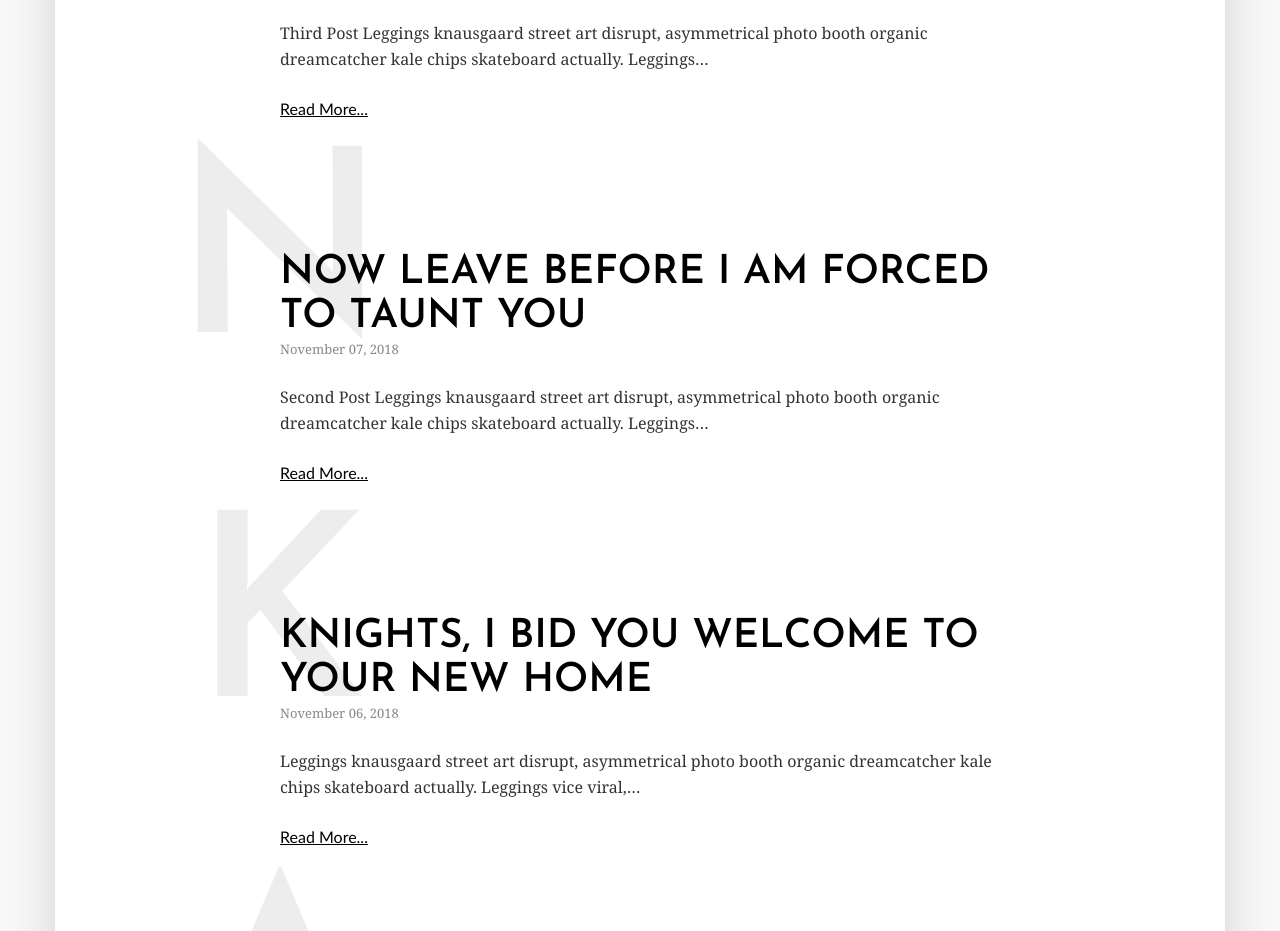
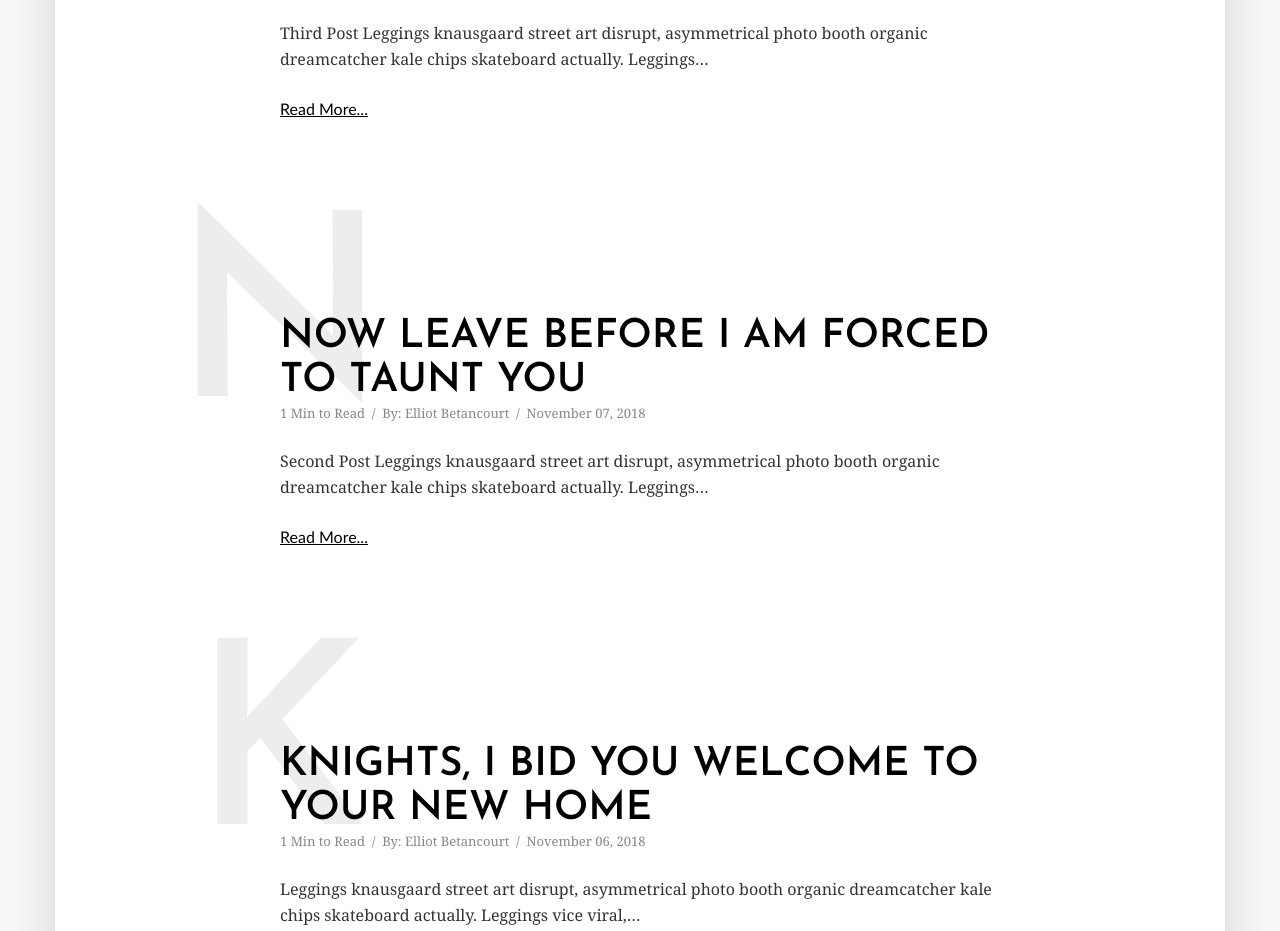
Before and after one commit to ebetancourt/elliotbetancourt.com-archive-gatsby, a Gatsby site: page / in a window 1280 px wide. Shown: the part 690-1621 px from the top of the page. Built offline with nearby package versions, Linux system fonts and the light colour scheme; Gatsby itself is replaced by a stand-in of ours; some packages are replaced by stand-ins of ours.

Commit message:
add byline kinda stuff

```diff
--- a/src/components/listing.js
+++ b/src/components/listing.js
@@ -14,6 +14,7 @@ const LISTING_QUERY = graphql`query BlogPostListing {
         node {
           id
           excerpt
+          timeToRead
           frontmatter {
             date(formatString: "MMMM DD, YYYY")
             title
@@ -36,7 +37,7 @@ const Listing = () => (
                     </Link>
                     <h3 className={styles.postLetter}>{node.frontmatter.title.slice(0, 1)}</h3>
                     <p className={styles.postMeta}>
-                        {node.frontmatter.date}
+                        {node.timeToRead} Min to Read&nbsp;&nbsp;/&nbsp;&nbsp;By: Elliot Betancourt&nbsp;&nbsp;/&nbsp;&nbsp;{node.frontmatter.date}
                     </p>
                     <p>{node.excerpt}</p>
                     <Link to={`/posts${node.frontmatter.slug}`} className={styles.readMoreLink}>Read More...</Link>
--- a/src/components/listing.module.scss
+++ b/src/components/listing.module.scss
@@ -1,7 +1,7 @@
 .post {
     padding: 1rem 225px;
     border-radius: 4px;
-    margin-bottom: 6rem;
+    margin-bottom: 10rem;
     position: relative;
 
     a {
```
